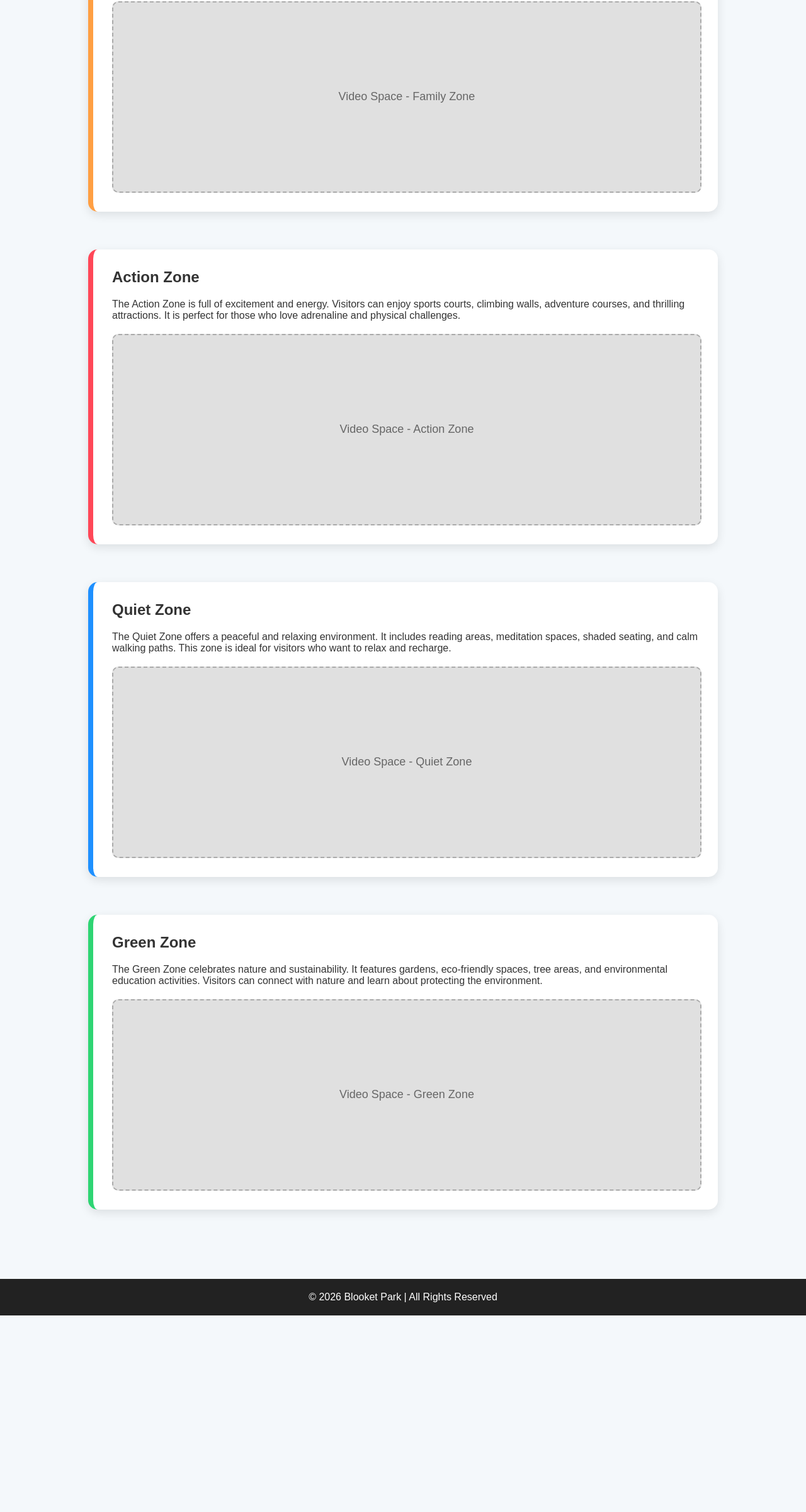
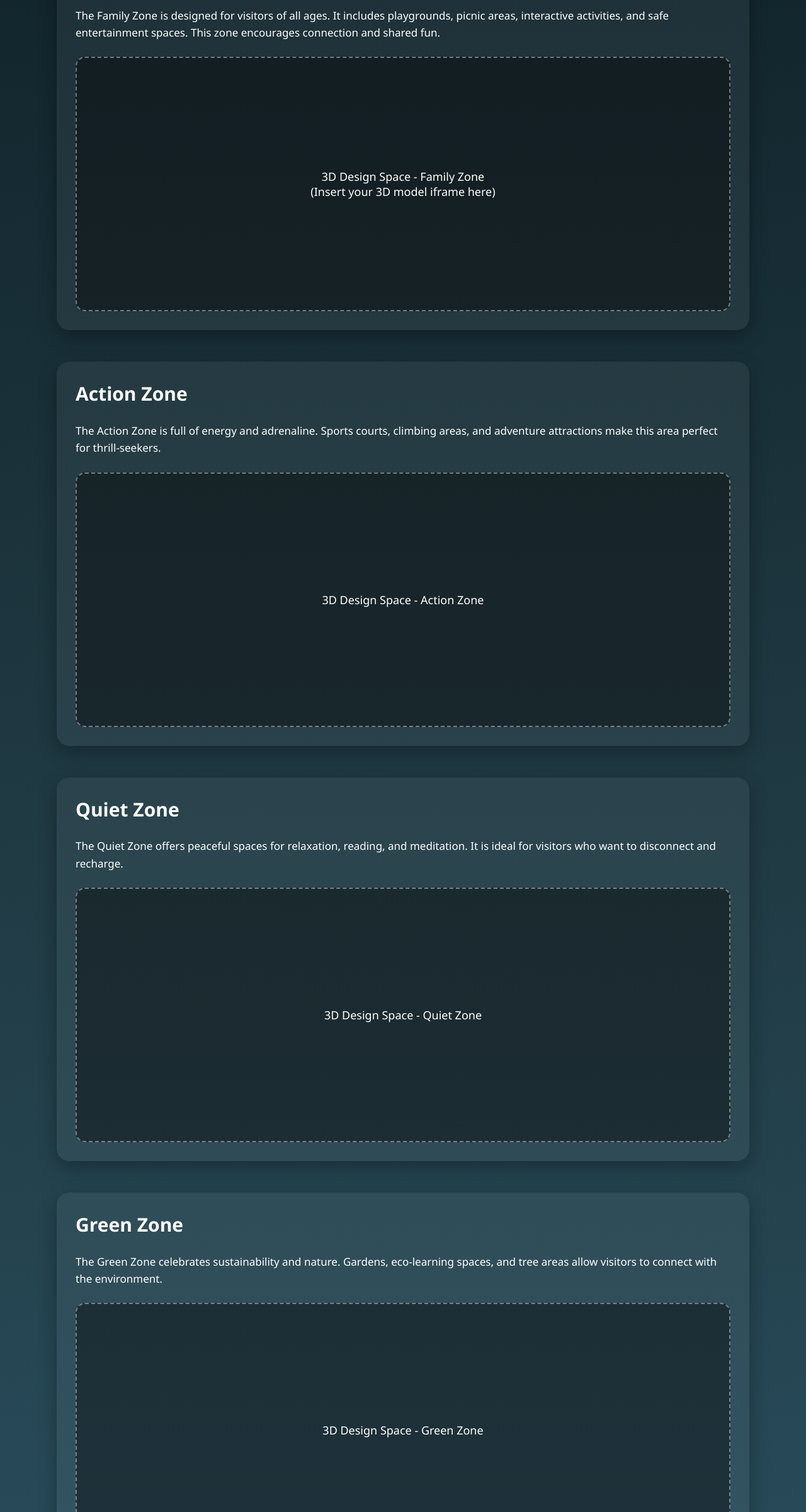
Before and after one commit to eduardaldeguer-sys/Bloket-Park, a plain HTML site: page index.html in a window 1280 px wide. Shown: the part 400-2800 px from the top of the page at 63% size. Before the commit the page ends 2488 px from the top, so only its background shows below. Drawn offline with Linux system fonts and the light colour scheme.

Commit message:
Revise index.html for branding and styling updates

```diff
--- a/index.html
+++ b/index.html
@@ -2,79 +2,115 @@
 <html lang="en">
 <head>
     <meta charset="UTF-8">
-    <title>Blooket Park</title>
+    <title>Blooket Park - Official Website</title>
     <meta name="viewport" content="width=device-width, initial-scale=1.0">
+
     <style>
         body {
             margin: 0;
-            font-family: Arial, Helvetica, sans-serif;
-            background-color: #f4f8fb;
-            color: #333;
+            font-family: 'Segoe UI', sans-serif;
+            background: linear-gradient(to bottom, #0f2027, #203a43, #2c5364);
+            color: white;
         }
 
         header {
-            background: linear-gradient(90deg, #4facfe, #00f2fe);
-            color: white;
             text-align: center;
-            padding: 50px 20px;
+            padding: 60px 20px;
+            background: linear-gradient(90deg, #00c6ff, #0072ff);
         }
 
         header h1 {
+            font-size: 50px;
             margin: 0;
-            font-size: 48px;
         }
 
         header p {
             font-size: 20px;
+            opacity: 0.9;
         }
 
         section {
-            padding: 50px 20px;
-            max-width: 1000px;
+            max-width: 1100px;
             margin: auto;
+            padding: 60px 20px;
         }
 
         .zone {
-            margin-bottom: 60px;
+            background: rgba(255,255,255,0.05);
+            border-radius: 20px;
             padding: 30px;
-            border-radius: 15px;
-            box-shadow: 0 5px 15px rgba(0,0,0,0.1);
-            background-color: white;
+            margin-bottom: 50px;
+            box-shadow: 0 10px 30px rgba(0,0,0,0.3);
         }
 
         .zone h2 {
             margin-top: 0;
+            font-size: 30px;
         }
 
-        .video-placeholder {
-            margin-top: 20px;
-            width: 100%;
-            height: 300px;
-            background-color: #e0e0e0;
-            border: 2px dashed #aaa;
+        .zone p {
+            font-size: 17px;
+            line-height: 1.6;
+        }
+
+        .model-3d {
+            margin-top: 25px;
+            height: 400px;
+            border-radius: 15px;
+            border: 2px dashed rgba(255,255,255,0.4);
             display: flex;
             align-items: center;
             justify-content: center;
-            color: #666;
+            background-color: rgba(0,0,0,0.4);
             font-size: 18px;
+            text-align: center;
+        }
+
+        /* Roblox Section */
+        .roblox-section {
+            background: linear-gradient(90deg, #ff0000, #ff7300);
+            text-align: center;
+            padding: 50px 20px;
+            border-radius: 20px;
+            margin-top: 60px;
+        }
+
+        .roblox-section h2 {
+            margin-top: 0;
+            font-size: 35px;
+        }
+
+        .roblox-button {
+            display: inline-block;
+            margin-top: 20px;
+            padding: 15px 30px;
+            font-size: 18px;
+            background-color: white;
+            color: #ff0000;
+            text-decoration: none;
             border-radius: 10px;
+            font-weight: bold;
+            transition: 0.3s;
+        }
+
+        .roblox-button:hover {
+            background-color: black;
+            color: white;
         }
 
         footer {
-            background-color: #222;
-            color: white;
             text-align: center;
             padding: 20px;
+            background-color: #000;
+            margin-top: 60px;
         }
-
-        .family { border-left: 8px solid #ff9f43; }
-        .action { border-left: 8px solid #ff4757; }
-        .quiet { border-left: 8px solid #1e90ff; }
-        .green { border-left: 8px solid #2ed573; }
 
         @media (max-width: 768px) {
             header h1 {
-                font-size: 32px;
+                font-size: 35px;
+            }
+            .model-3d {
+                height: 250px;
             }
         }
     </style>
@@ -82,68 +118,86 @@
 <body>
 
 <header>
-    <h1>Welcome to Blooket Park</h1>
-    <p>A place for fun, adventure, relaxation, and nature</p>
+    <h1>Blooket Park</h1>
+    <p>Experience Fun, Adventure, Peace and Nature in One Place</p>
 </header>
 
 <section>
 
-    <div class="zone family">
+    <div class="zone">
         <h2>Family Zone</h2>
         <p>
-            The Family Zone is designed for visitors of all ages. It includes playgrounds, picnic areas,
-            interactive games, and safe entertainment spaces for children and parents.
-            This area encourages bonding, fun activities, and shared experiences.
+            The Family Zone is designed for visitors of all ages. It includes playgrounds,
+            picnic areas, interactive activities, and safe entertainment spaces.
+            This zone encourages connection and shared fun.
         </p>
-        <div class="video-placeholder">
-            Video Space - Family Zone
-            <!-- Replace this div with your embedded video -->
+
+        <div class="model-3d">
+            3D Design Space - Family Zone <br>
+            (Insert your 3D model iframe here)
+            <!-- Example:
+            <iframe src="YOUR_3D_MODEL_LINK" width="100%" height="100%" frameborder="0"></iframe>
+            -->
         </div>
     </div>
 
-    <div class="zone action">
+    <div class="zone">
         <h2>Action Zone</h2>
         <p>
-            The Action Zone is full of excitement and energy. Visitors can enjoy sports courts,
-            climbing walls, adventure courses, and thrilling attractions.
-            It is perfect for those who love adrenaline and physical challenges.
+            The Action Zone is full of energy and adrenaline. Sports courts,
+            climbing areas, and adventure attractions make this area perfect
+            for thrill-seekers.
         </p>
-        <div class="video-placeholder">
-            Video Space - Action Zone
-            <!-- Replace this div with your embedded video -->
+
+        <div class="model-3d">
+            3D Design Space - Action Zone
         </div>
     </div>
 
-    <div class="zone quiet">
+    <div class="zone">
         <h2>Quiet Zone</h2>
         <p>
-            The Quiet Zone offers a peaceful and relaxing environment. It includes reading areas,
-            meditation spaces, shaded seating, and calm walking paths.
-            This zone is ideal for visitors who want to relax and recharge.
+            The Quiet Zone offers peaceful spaces for relaxation,
+            reading, and meditation. It is ideal for visitors who want
+            to disconnect and recharge.
         </p>
-        <div class="video-placeholder">
-            Video Space - Quiet Zone
-            <!-- Replace this div with your embedded video -->
+
+        <div class="model-3d">
+            3D Design Space - Quiet Zone
         </div>
     </div>
 
-    <div class="zone green">
+    <div class="zone">
         <h2>Green Zone</h2>
         <p>
-            The Green Zone celebrates nature and sustainability. It features gardens, eco-friendly
-            spaces, tree areas, and environmental education activities.
-            Visitors can connect with nature and learn about protecting the environment.
+            The Green Zone celebrates sustainability and nature.
+            Gardens, eco-learning spaces, and tree areas allow visitors
+            to connect with the environment.
         </p>
-        <div class="video-placeholder">
-            Video Space - Green Zone
-            <!-- Replace this div with your embedded video -->
+
+        <div class="model-3d">
+            3D Design Space - Green Zone
         </div>
+    </div>
+
+    <!-- Roblox Section -->
+    <div class="roblox-section">
+        <h2>Explore Blooket Park in Roblox (1:1 Scale)</h2>
+        <p>
+            Experience the full-scale 1:1 recreation of Blooket Park inside Roblox.
+            Walk through every zone and explore the park virtually!
+        </p>
+
+        <!-- Replace # with your Roblox game link -->
+        <a href="#" class="roblox-button" target="_blank">
+            Play on Roblox
+        </a>
     </div>
 
 </section>
 
 <footer>
-    © 2026 Blooket Park | All Rights Reserved
+    © 2026 Blooket Park | Official Website
 </footer>
 
 </body>
```
